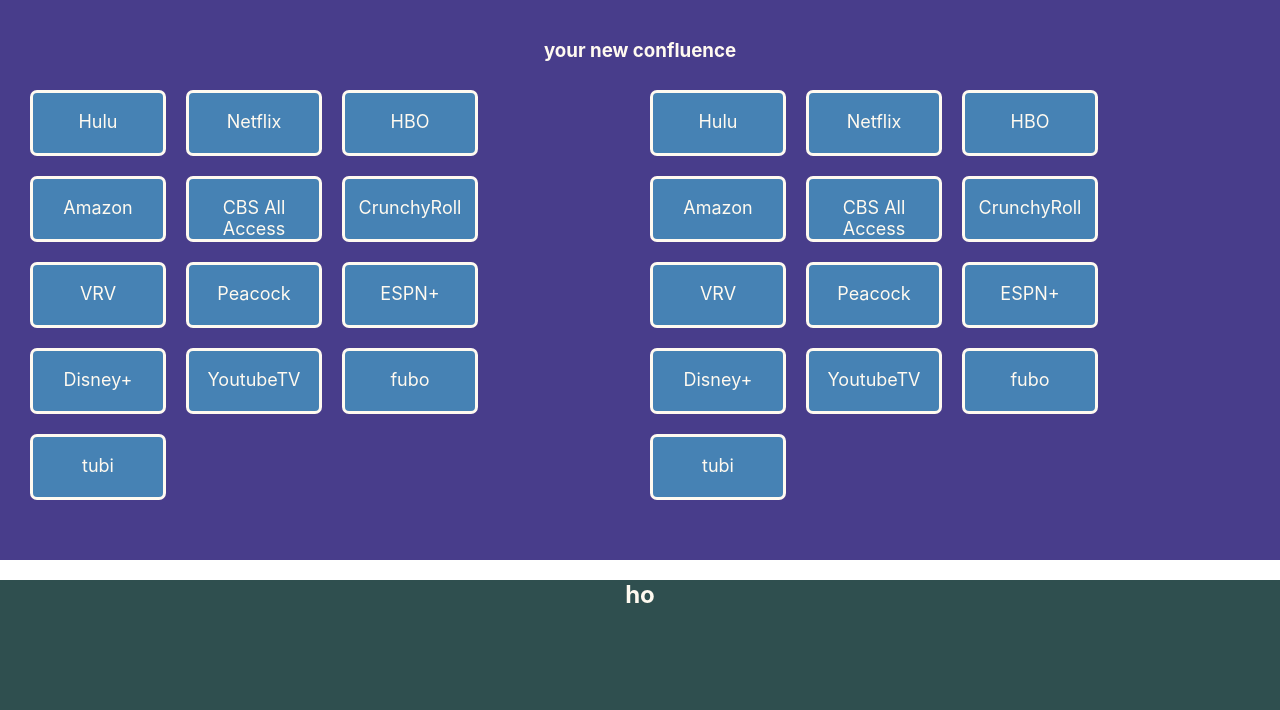
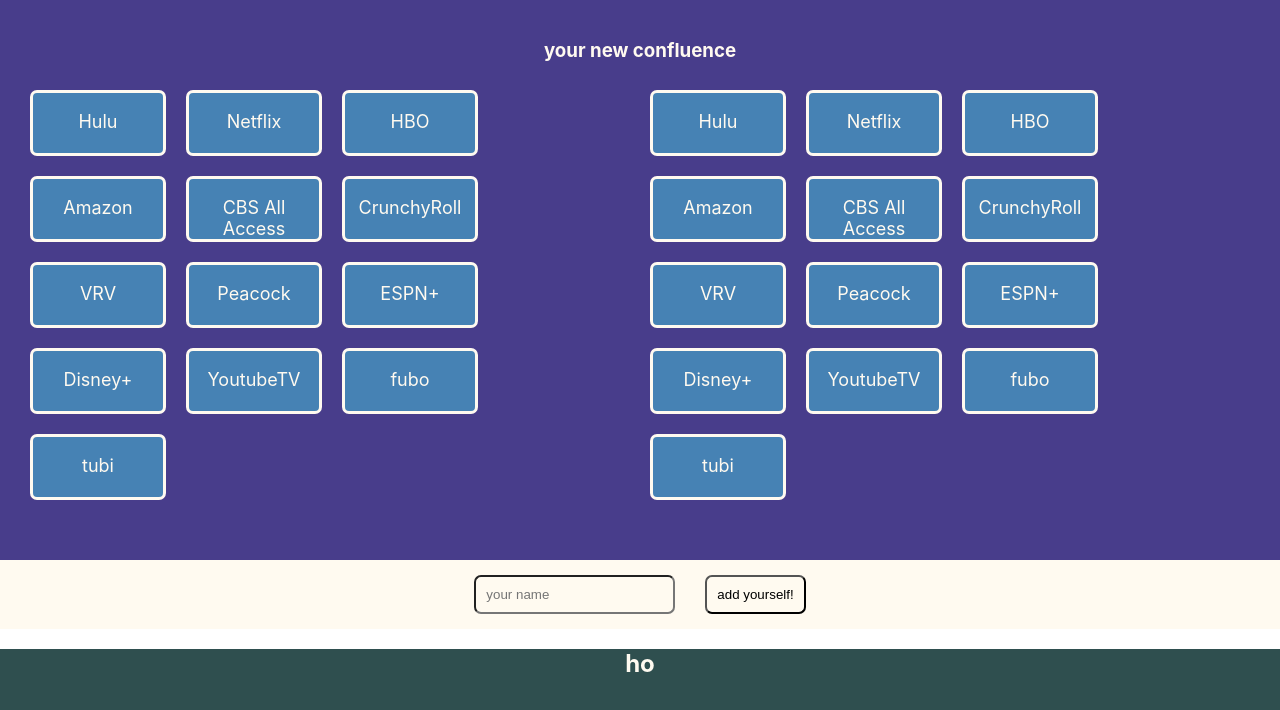
Before and after one commit to matthewlawrenceklein/confluence, a React (Create React App) app: page /confluence in a window 1280 px wide. Shown: the top 710 px of the page. Built offline with nearby package versions, Linux system fonts and the light colour scheme; no server answers.

Commit message:
posting user data to their confluence

```diff
--- a/src/App.css
+++ b/src/App.css
@@ -62,9 +62,22 @@
   padding-bottom: 50px;
 }
 
+#middle{
+  text-align: center;
+  background-color: floralwhite;
+
+}
+
 #bottom{
   height: 1000px;
   background-color: darkslategrey;
   color: floralwhite;
   text-align: center;
 }
+
+.form-item{
+  margin: 15px;
+  padding: 10px;
+  background-color: floralwhite;
+  border-radius: 7px;
+}
--- a/src/App.js
+++ b/src/App.js
@@ -1,5 +1,5 @@
 import './App.css';
-import { Route, Switch, Redirect, Link } from "react-router-dom";
+import { Route, Switch} from "react-router-dom";
 import ConfluenceDash from './components/ConfluenceDash'
 import { Component } from 'react';
 import "firebase/firestore"
@@ -48,16 +48,13 @@
       <Switch>
         <Route exact path='/'>
           <div className="App">
-            <h2>confluence.</h2>
-
-
+            <h2>confluence-io</h2>
                <button onClick={this.handleNewConfluence}>create a new confluence</button>
-
           </div>
         </Route>
 
         <Route path='/confluence'>
-          <ConfluenceDash/>
+          <ConfluenceDash confluenceId={this.state.confluenceId}/>
         </Route>
 
       </Switch>
--- a/src/components/ConfluenceDash.js
+++ b/src/components/ConfluenceDash.js
@@ -1,5 +1,7 @@
 import React, { Component, Fragment } from 'react';
 import ServiceCard from './ServiceCard'
+import "firebase/firestore"
+import firebase from 'firebase/app'
 
 class ConfluenceDash extends Component {
 
@@ -7,7 +9,8 @@
         services : ['Hulu', 'Netflix', 'HBO', 'Amazon', 'CBS All Access', 'CrunchyRoll',
                     'VRV', 'Peacock', 'ESPN+', 'Disney+', 'YoutubeTV', 'fubo', 'tubi', ],
         haves : [],
-        wants : []
+        wants : [],
+        userName : '',
     }
 
     componentDidMount(){
@@ -56,6 +59,39 @@
 
     }
 
+    handleNameChange = (e) => {
+        this.setState({
+            userName : e.target.value
+        })
+        console.log(this.state.userName)
+    }
+
+    handleSubmit = (e) => {
+        e.preventDefault()
+        let db = firebase.firestore()
+        let batch = db.batch()
+
+        if(this.state.userName === ''){
+            alert('hey, you need to input your name')
+        }
+        if(this.state.haves.length === 0 || !this.state.wants.length === 0){
+            alert('hey, you need haves AND wants!')
+        } else {
+
+            let confluenceRef = db.collection('confluence').doc(this.props.confluenceId)
+            batch.set(confluenceRef, {[this.state.userName] : {
+                haves : this.state.haves,
+                wants : this.state.wants
+            }})
+            batch.commit().then(() => {
+                console.log('great job')
+            })
+            .catch((err) => {
+                console.log(err)
+            })
+        }
+    }
+
     render() {
         return (
             <Fragment>
@@ -71,6 +107,13 @@
                         </div>
                     </div>
                 </div>
+
+                <div id='middle'>
+                    <form onSubmit={this.handleSubmit}>
+                        <input type='text' placeholder='your name' value={this.state.userName} className='form-item' onChange={this.handleNameChange}/>
+                        <button type='submit' className='form-item'>add yourself!</button>
+                    </form>
+                </div>
                 <div id='bottom'>
                     <h2> ho</h2>
                 </div>
```
